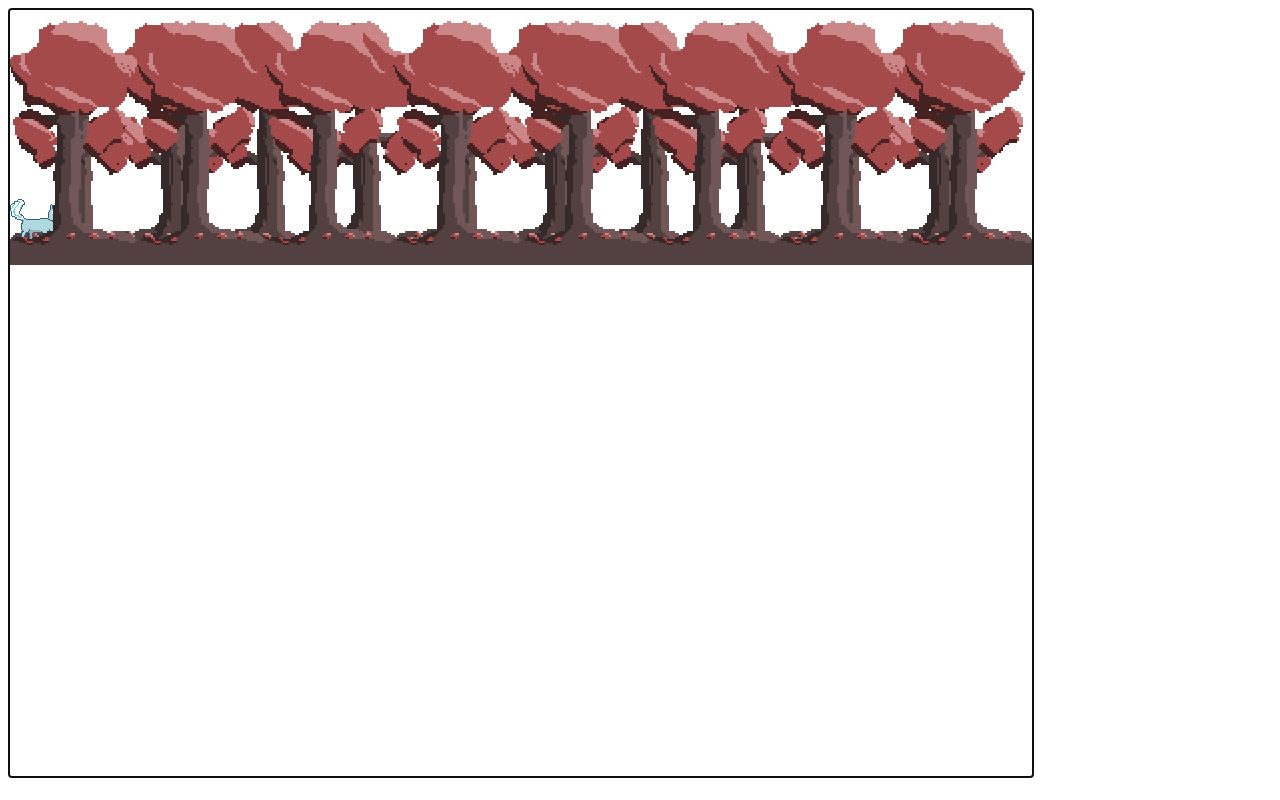
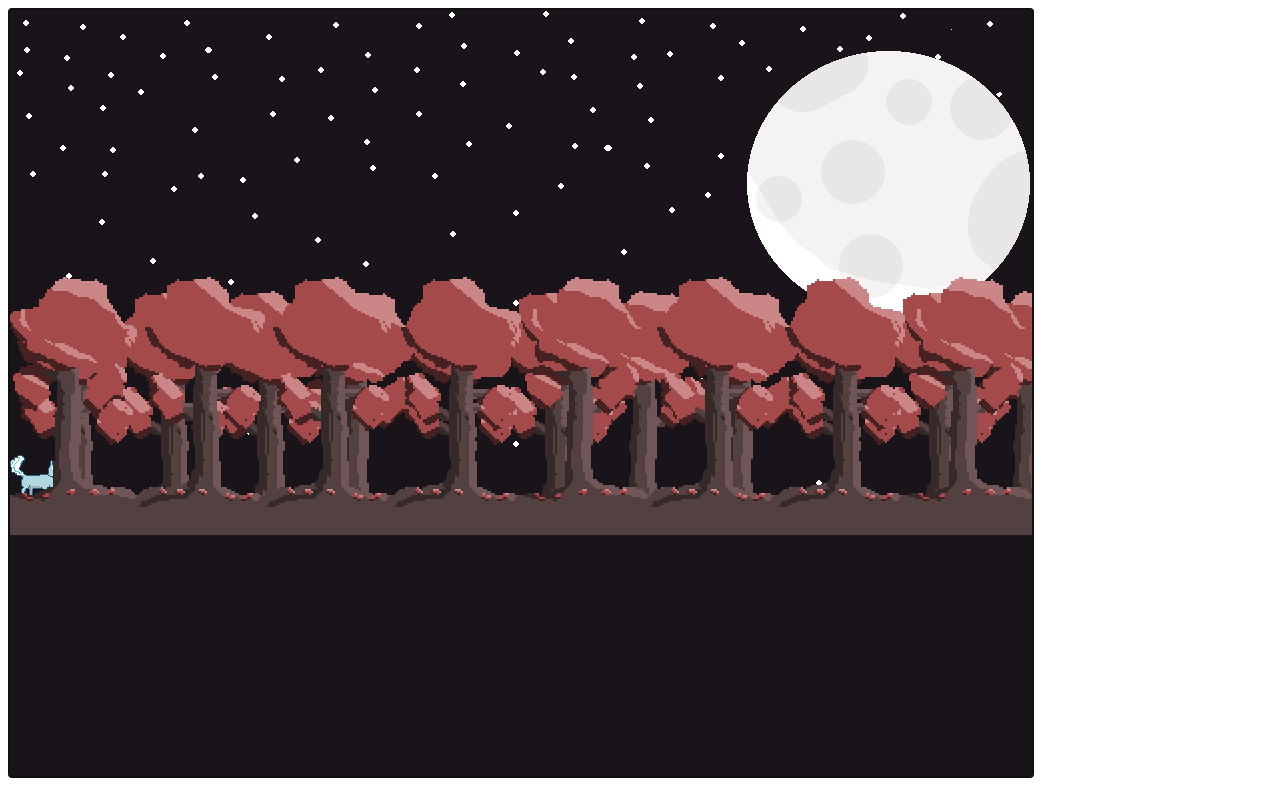
Before and after one commit to PDSchmidt/SavingHuman, a plain HTML site: page index.html in a window 1280 px wide. Drawn offline with Linux system fonts and the light colour scheme.

Commit message:
doggo move

```diff
--- a/Dog.js
+++ b/Dog.js
@@ -1,10 +1,11 @@
 class Dog {
     constructor (game) {
         this.game = game;
+        game.doggo = this;
         // walk
         // this.animator = new Animator(ASSET_MANAGER.getAsset("./DogWalk.png"), 0, 0, 64, 64, 7, .1, 7, 1);
         this.x = 0;
-        this.y = 128 + 48;
+        this.y = 128 + 48 + 128 + 128;
         this.speed = 0;
         // this.speed = 50;
         this.facing = 0; // 0 = right, 1 = left
@@ -37,20 +38,51 @@ class Dog {
 
     update() {
         let shiftSpeed = 0;
-        if (this.game.keys["Shift"] == true) shiftSpeed = 100;
-        if (this.game.keys["a"] == true) {
+        this.speed = 0;
+        if (this.game.keys["Shift"] == true) {
+            shiftSpeed = 100;
+            if (this.game.keys["a"] || this.game.keys["A"])  {
+                this.game.keys["a"] = false;
+                this.game.keys["A"] = true;
+                this.speed = 0;
+                console.log("here1");
+            }
+            if (this.game.keys["d"] || this.game.keys["D"]) {
+                this.game.keys["d"] = false;
+                this.game.keys["D"] = true;
+                this.speed = 0;
+                console.log("here2");
+            }
+        } else {
+            if (this.game.keys["D"] == true)  {
+                this.game.keys["d"] = true;
+                this.game.keys["D"] = false;
+                this.speed = 0;
+                console.log("here3");
+            }
+            if (this.game.keys["A"] == true)  {
+                this.game.keys["a"] = true;
+                this.game.keys["A"] = false;
+                this.speed = 0;
+                console.log("here4");
+            }
+        }
+        if (this.game.keys["a"] || this.game.keys["A"]) {
             this.facing = 1;
             this.state = 1;
             this.speed = -50 -shiftSpeed;
-        } else if (this.game.keys["d"] == true) {
+            console.log("here5");
+        } else if (this.game.keys["d"] || this.game.keys["D"]) {
             this.facing = 0;
             this.state = 1;
             this.speed = 50 + shiftSpeed;
+            console.log("here6");
         } else {
             this.state = 0;
             this.speed = 0;
         }
         this.x += this.speed * this.game.clockTick;
+        this.speed = 0;
         if (this.x > 1024) this.x = 0;
     };
 
--- /dev/null
+++ b/NightSky.js
@@ -0,0 +1,18 @@
+class NightSky {
+    constructor (game, x, y) {
+        this.game = game;
+        this.animator = null;
+        this.animator = new Animator(ASSET_MANAGER.getAsset("./NightSky.png"), 0, 0, 1024, 768, 1, 1, 1, 1);
+        this.x = x;
+        this.y = y;
+    };
+
+    update() {
+    }
+    draw(ctx) {
+        // ctx.drawImage(ASSET_MANAGER.getAsset("./mr_hop.png"), 0, 0);
+        // console.log("HUH " + this.state + " " + this.facing);
+        this.animator.drawFrame(this.game.clockTick, ctx, this.x, this.y);
+        // this.animator.drawFrame(this.game.clockTick, ctx, this.x, this.y);
+    };
+}
--- a/gameengine.js
+++ b/gameengine.js
@@ -14,7 +14,7 @@ class GameEngine {
         this.mouse = null;
         this.wheel = null;
         this.keys = {};
-
+        this.doggo = null;
         // Options and the Details
         this.options = options || {
             debugging: false,
@@ -73,7 +73,14 @@ class GameEngine {
         });
 
         this.ctx.canvas.addEventListener("keydown", event => {this.keys[event.key] = true; console.log("down " + event.key)});
-        this.ctx.canvas.addEventListener("keyup", event => {this.keys[event.key] = false; console.log("up " + event.key)});
+        this.ctx.canvas.addEventListener("keyup", event => {
+            this.keys[event.key] = false;
+            console.log("up " + event.key);
+            if (event.key == "a" || event.key == "d") {
+                // this.doggo.speed = 0;
+                console.log(this.doggo.speed);
+            }
+        });
     };
 
     addEntity(entity) {
--- a/index.html
+++ b/index.html
@@ -13,6 +13,7 @@
     <script type="text/javascript" src="./gameengine.js"></script>
     <script type="text/javascript" src="./util.js"></script>
     <script type="text/javascript" src="./animator.js"></script>
+    <script type="text/javascript" src="./NightSky.js"></script>
     <script type="text/javascript" src="./Tree.js"></script>
     <script type="text/javascript" src="./Dog.js"></script>
     <script type="text/javascript" src="./main.js"></script>
--- a/main.js
+++ b/main.js
@@ -2,6 +2,7 @@ const gameEngine = new GameEngine();
 
 const ASSET_MANAGER = new AssetManager();
 
+ASSET_MANAGER.queueDownload("./NightSky.png");
 ASSET_MANAGER.queueDownload("./Tree.png");
 ASSET_MANAGER.queueDownload("./TreeL.png");
 ASSET_MANAGER.queueDownload("./DogIdle.png");
@@ -14,15 +15,17 @@ ASSET_MANAGER.downloadAll(() => {
 	const ctx = canvas.getContext("2d");
 
 
-
+	let reversed = true;
 	for (let i = 0; i < 10; i++) {
-		gameEngine.addEntity(new Tree(gameEngine, 64*i + i*64, 0, false));
+		reversed = Math.random() > 0.5 ? true : false;
+		gameEngine.addEntity(new Tree(gameEngine, 64*i + i*64, 256, reversed));
 	}
 	gameEngine.addEntity(new Dog(gameEngine));
-	for (let i = 0; i < 10; i++) {
-		gameEngine.addEntity(new Tree(gameEngine, 32*i + i*64, 0, true));
+	for (let i = 0; i < 11; i++) {
+		reversed = Math.random() > 0.5 ? true : false;
+		gameEngine.addEntity(new Tree(gameEngine, 32*i + i*64, 270, reversed));
 	}
-
+	gameEngine.addEntity(new NightSky(gameEngine, 0, 0));
 	gameEngine.init(ctx);
 
 	gameEngine.start();
```
Also changed, not shown: NightSky.png (added).
